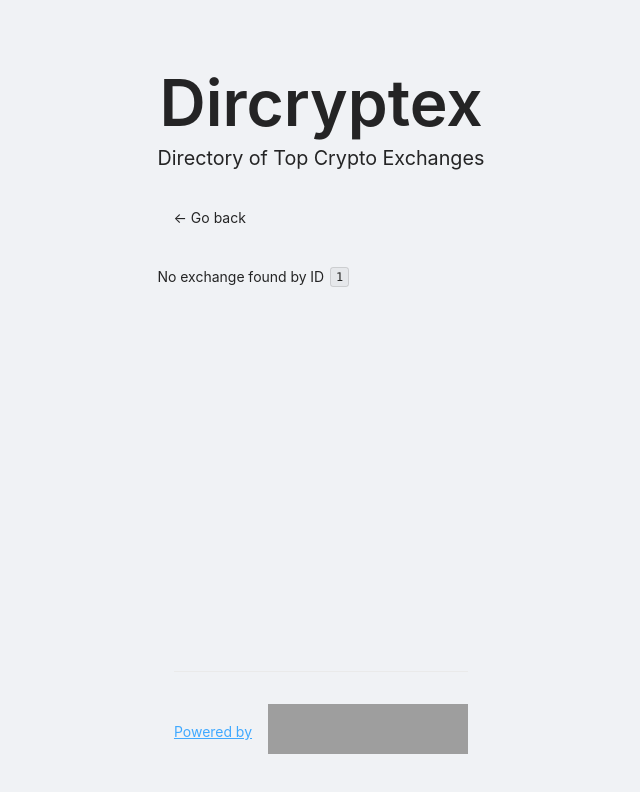
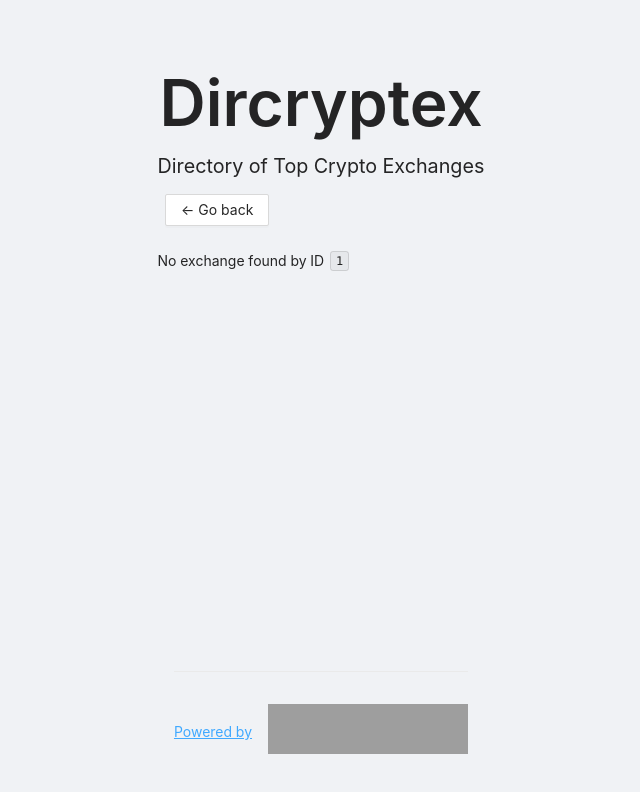
Before and after one commit to anhcaoh/dircryptex, a Next.js app: page /exchange/1 in a window 1280 px wide. Shown: the top 792 px of the page, without its empty margins (319-959 px from the left). Built offline with nearby package versions, Linux system fonts and the light colour scheme; grey boxes are pictures that could not be loaded.

Commit message:
← rearrange < go back button to be in a more predictable place

```diff
--- a/components/Branding/index.tsx
+++ b/components/Branding/index.tsx
@@ -1,15 +1,16 @@
 import { Space, Typography } from 'antd'
 
-const Branding = ({ styles, title, description }: any) => {
+const Branding = ({ styles, title, description, CTA }: any) => {
   return (
-    <>
+    <Space direction="vertical" align="center" style={{ width: '100%' }}>
       <Typography.Title level={1} className={styles.title}>
         {title || 'Dircryptex'}
       </Typography.Title>
       <Typography.Paragraph className={styles.description}>
         {description || 'Directory of Top Crypto Exchanges'}
       </Typography.Paragraph>
-    </>
+      {CTA}
+    </Space>
   )
 }
 
--- a/components/Layout/index.tsx
+++ b/components/Layout/index.tsx
@@ -25,8 +25,7 @@
       <Head />
       <main className={styles.main}>
         <LayoutVariant>
-          <Branding styles={styles} />
-          {slot}
+          <Branding styles={styles} CTA={slot} />
           {children}
         </LayoutVariant>
         <Footer styles={styles}></Footer>
--- a/features/Exchange/index.tsx
+++ b/features/Exchange/index.tsx
@@ -15,12 +15,12 @@
   )
   if (!exchangeFromStoreById)
     return (
-      <Typography style={{ marginTop: '24px' }}>
+      <Typography style={{ marginTop: '2.5rem' }}>
         No exchange found by ID <code>{id}</code>
       </Typography>
     )
   return (
-    <Row>
+    <Row style={{ marginTop: '2.5rem' }}>
       <CryptoExchange
         id={id}
         info={exchangeFromStoreById}
--- a/pages/exchange/[id].tsx
+++ b/pages/exchange/[id].tsx
@@ -13,9 +13,12 @@
       variant="exchange"
       slot={
         <Button
-          type="text"
           onClick={goBackQuitely}
-          style={{ margin: '8px 8px 8px 0' }}
+          style={{
+            marginLeft: '-9.75rem',
+            marginTop: '-1rem',
+            position: 'absolute',
+          }}
         >
           ← Go back
         </Button>
```
